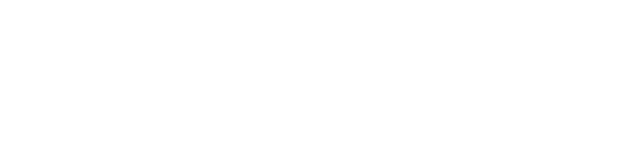
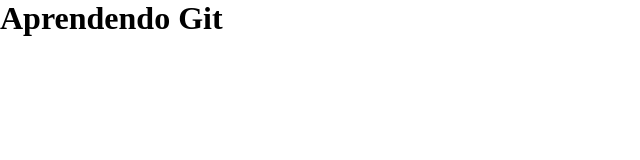
Before and after one commit to NathanCasaccio/intro-git, a plain HTML site: page index.html in a window 1280 px wide. Shown: the whole page, without its empty margins (0-640 px from the left). Drawn offline with Linux system fonts and the light colour scheme.

Commit message:
Adding header

```diff
--- a/index.html
+++ b/index.html
@@ -8,5 +8,12 @@
 </head>
 <body>
 
+    <div class="container">
+        <header>
+            <h1>Aprendendo Git</h1>
+        </header>
+
+    </div>
+
 </body>
 </html>
```
